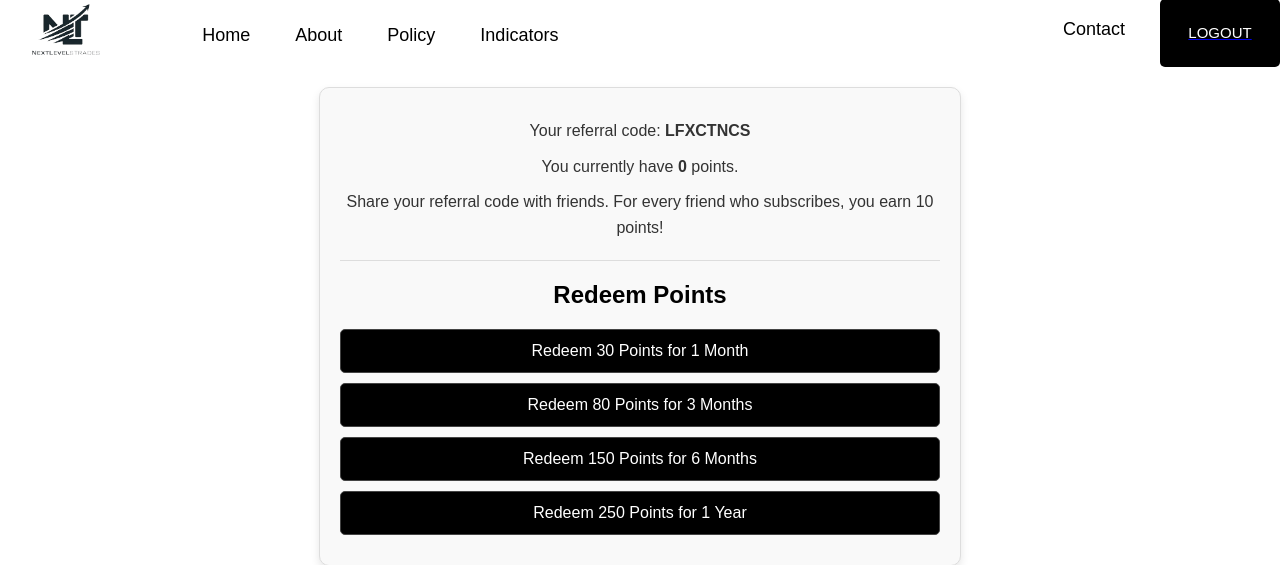
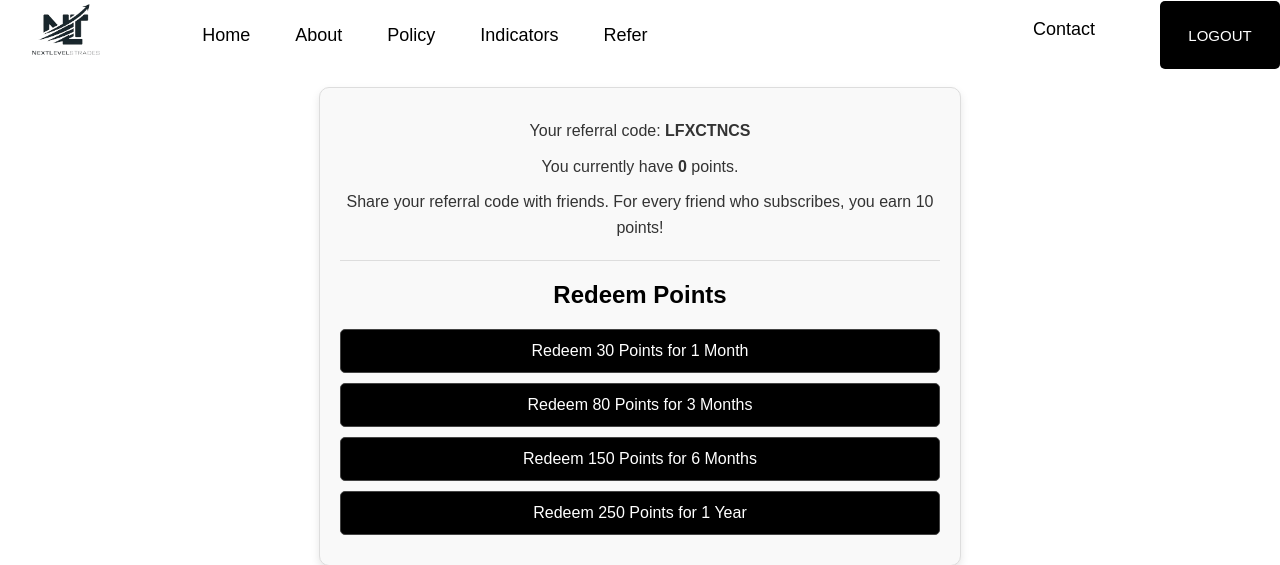
Before and after one commit to 28Yadav/NextLevelsTrades, a Flask app: page /refer in a window 1280 px wide. Shown: the top 565 px of the page. Run offline with Flask 3, Linux system fonts and the light colour scheme; the visitor is signed in with stand-in values (Sample User, id 1); data comes from the database, SQL or seed files in the repository.

Commit message:
Update refer.html

```diff
--- a/templates/refer.html
+++ b/templates/refer.html
@@ -111,19 +111,30 @@
                     {% if current_user.subscription_active %}
                         <a href="{{ url_for('dashboard') }}">Dashboard</a>
                     {% endif %}
+                    <!-- Add Refer button for logged-in users -->
+                    <a href="{{ url_for('refer') }}" class="refer-button">Refer</a>
                 {% else %}
                     <a href="{{ url_for('register') }}">Get Started</a>
                 {% endif %}
+                {% if current_user.is_authenticated %}
+                <a href="{{ url_for('logout') }}" id="ram">Logout</a>
+            {% else %}
+                <a href="{{ url_for('register') }}" id="ramm">Sign Up</a>
+            {% endif %}
             </div>
         </div>
 
         <div class="navbar-right">
+            <div class="navbar-menu">
+
+
             <button id="right-button">Contact</button>
             {% if current_user.is_authenticated %}
-                <a href="{{ url_for('logout') }}" ><button class="navbar-signup" style="color: white; text-decoration: none;"><span>Logout</span> </button></a>
+                <a href="{{ url_for('logout') }}" ><button class="navbar-signup"  style="color: white; text-decoration: none;"><span>Logout</span> </button></a>
             {% else %}
-                <a href="{{ url_for('register') }}"><button class="navbar-signup"><span>Sign Up</span></button></a>
+                <a href="{{ url_for('register') }}"><button class="navbar-signup" span>Sign Up</span></button></a>
             {% endif %}
+        </div>
         </div>
     </nav>
     <h1>Refer and Earn</h1>
```
